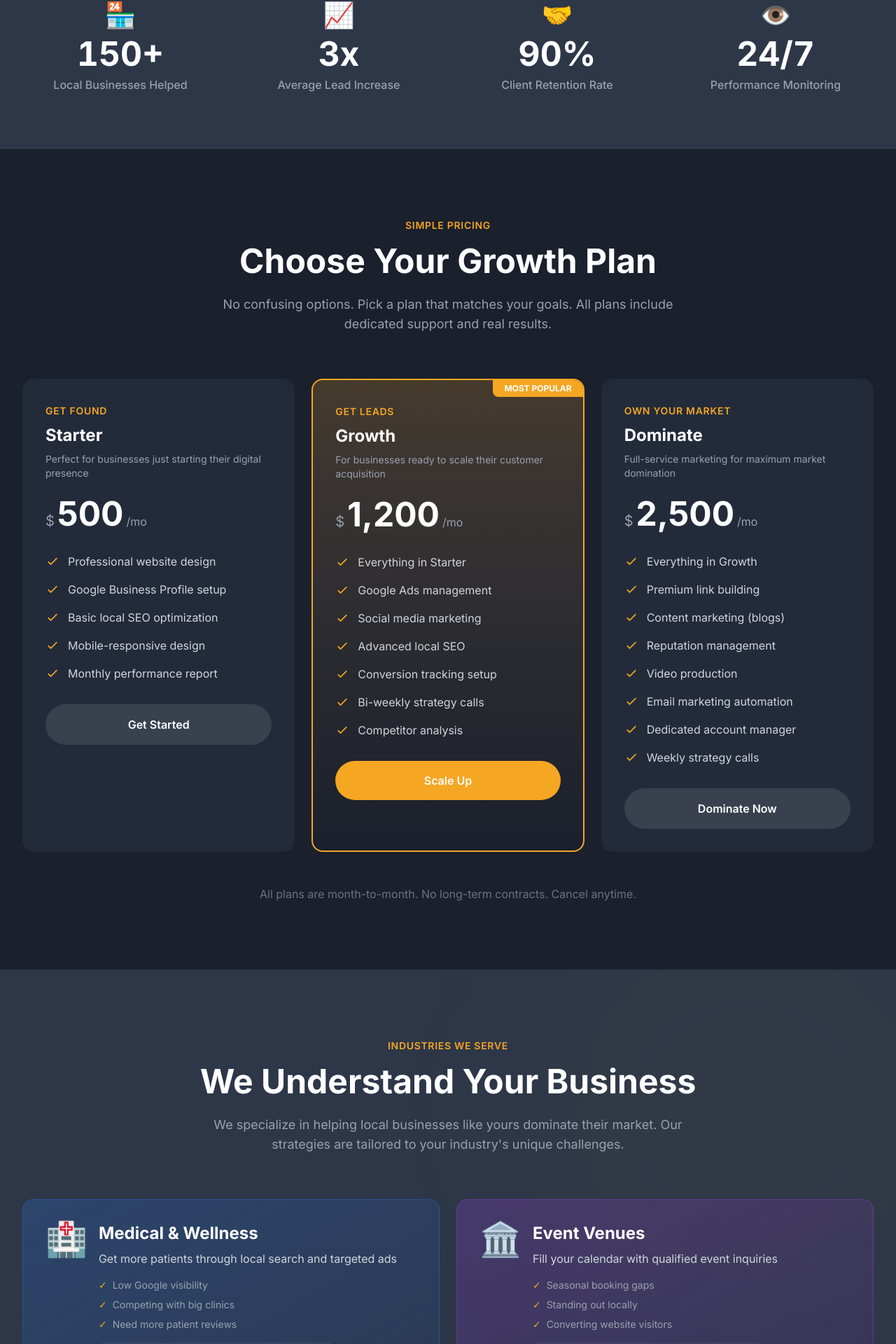
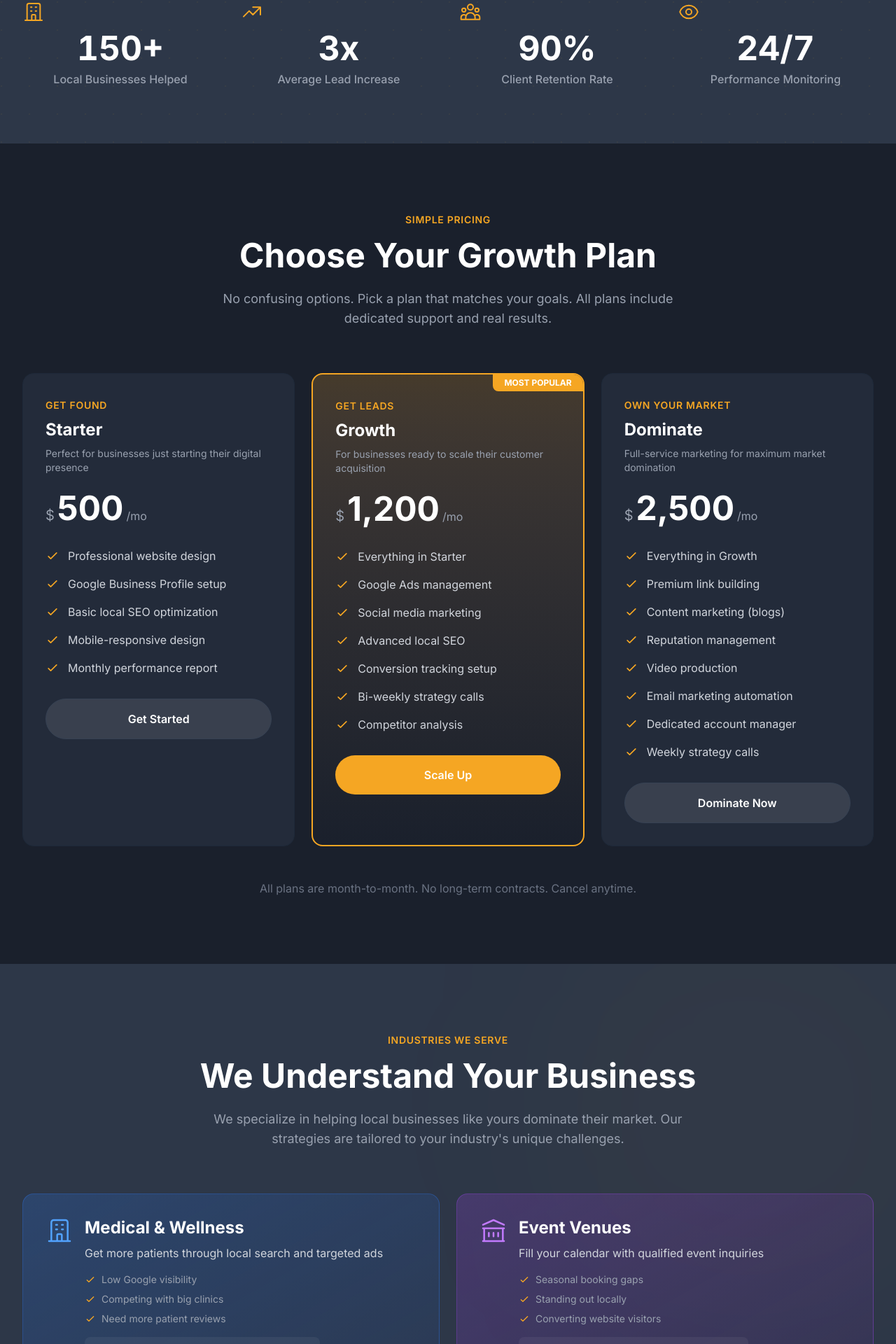
Before and after one commit to leadmetrik/leadmetrik-site, a Next.js app: page / in a window 1280 px wide. Shown: the part 879-2799 px from the top of the page at 70% size. Built offline with nearby package versions, Linux system fonts and the light colour scheme.

Commit message:
fix: remove emojis, replace with SVG icons, remove connecting line

```diff
--- a/src/components/Industries.tsx
+++ b/src/components/Industries.tsx
@@ -8,42 +8,63 @@ const industries = [
   {
     name: 'Medical & Wellness',
     slug: 'medical-marketing',
-    icon: '🏥',
+    icon: (
+      <svg className="w-10 h-10" fill="none" stroke="currentColor" viewBox="0 0 24 24">
+        <path strokeLinecap="round" strokeLinejoin="round" strokeWidth={1.5} d="M19 21V5a2 2 0 00-2-2H7a2 2 0 00-2 2v16m14 0h2m-2 0h-5m-9 0H3m2 0h5M9 7h1m-1 4h1m4-4h1m-1 4h1m-5 10v-5a1 1 0 011-1h2a1 1 0 011 1v5m-4 0h4" />
+      </svg>
+    ),
     description: 'Get more patients through local search and targeted ads',
     painPoints: ['Low Google visibility', 'Competing with big clinics', 'Need more patient reviews'],
     stats: '73% of patients search online before booking',
     color: 'from-blue-500/20 to-blue-600/5',
     borderColor: 'border-blue-500/30',
+    iconColor: 'text-blue-400',
   },
   {
     name: 'Event Venues',
     slug: 'venue-marketing',
-    icon: '🏛️',
+    icon: (
+      <svg className="w-10 h-10" fill="none" stroke="currentColor" viewBox="0 0 24 24">
+        <path strokeLinecap="round" strokeLinejoin="round" strokeWidth={1.5} d="M8 14v3m4-3v3m4-3v3M3 21h18M3 10h18M3 7l9-4 9 4M4 10h16v11H4V10z" />
+      </svg>
+    ),
     description: 'Fill your calendar with qualified event inquiries',
     painPoints: ['Seasonal booking gaps', 'Standing out locally', 'Converting website visitors'],
     stats: '80% of couples find venues through Google',
     color: 'from-purple-500/20 to-purple-600/5',
     borderColor: 'border-purple-500/30',
+    iconColor: 'text-purple-400',
   },
   {
     name: 'Home Services',
     slug: 'home-services-marketing',
-    icon: '🔧',
+    icon: (
+      <svg className="w-10 h-10" fill="none" stroke="currentColor" viewBox="0 0 24 24">
+        <path strokeLinecap="round" strokeLinejoin="round" strokeWidth={1.5} d="M10.325 4.317c.426-1.756 2.924-1.756 3.35 0a1.724 1.724 0 002.573 1.066c1.543-.94 3.31.826 2.37 2.37a1.724 1.724 0 001.065 2.572c1.756.426 1.756 2.924 0 3.35a1.724 1.724 0 00-1.066 2.573c.94 1.543-.826 3.31-2.37 2.37a1.724 1.724 0 00-2.572 1.065c-.426 1.756-2.924 1.756-3.35 0a1.724 1.724 0 00-2.573-1.066c-1.543.94-3.31-.826-2.37-2.37a1.724 1.724 0 00-1.065-2.572c-1.756-.426-1.756-2.924 0-3.35a1.724 1.724 0 001.066-2.573c-.94-1.543.826-3.31 2.37-2.37.996.608 2.296.07 2.572-1.065z" />
+        <path strokeLinecap="round" strokeLinejoin="round" strokeWidth={1.5} d="M15 12a3 3 0 11-6 0 3 3 0 016 0z" />
+      </svg>
+    ),
     description: 'Be the first call when homeowners need help',
     painPoints: ['Competing on price', 'Emergency job visibility', 'Building trust fast'],
     stats: '97% of consumers search online for local services',
     color: 'from-green-500/20 to-green-600/5',
     borderColor: 'border-green-500/30',
+    iconColor: 'text-green-400',
   },
   {
     name: 'Small Business',
     slug: 'small-business-marketing',
-    icon: '🏪',
+    icon: (
+      <svg className="w-10 h-10" fill="none" stroke="currentColor" viewBox="0 0 24 24">
+        <path strokeLinecap="round" strokeLinejoin="round" strokeWidth={1.5} d="M16 11V7a4 4 0 00-8 0v4M5 9h14l1 12H4L5 9z" />
+      </svg>
+    ),
     description: 'Compete with bigger brands on a smaller budget',
     painPoints: ['Limited marketing budget', 'No time for marketing', 'Need quick results'],
     stats: '46% of all searches have local intent',
     color: 'from-brand-orange/20 to-brand-orange/5',
     borderColor: 'border-brand-orange/30',
+    iconColor: 'text-brand-orange',
   },
 ]
 
@@ -91,7 +112,7 @@ export default function Industries() {
                 className={`block h-full p-8 rounded-2xl bg-gradient-to-br ${industry.color} border ${industry.borderColor} card-hover group`}
               >
                 <div className="flex items-start gap-4">
-                  <div className="text-5xl">{industry.icon}</div>
+                  <div className={`${industry.iconColor}`}>{industry.icon}</div>
                   <div className="flex-1">
                     <h3 className="text-2xl font-bold text-white mb-2 group-hover:text-brand-orange transition-colors">
                       {industry.name}
@@ -102,7 +123,9 @@ export default function Industries() {
                     <div className="space-y-2 mb-4">
                       {industry.painPoints.map((point) => (
                         <div key={point} className="flex items-center gap-2 text-sm text-gray-400">
-                          <span className="text-brand-orange">✓</span>
+                          <svg className="w-4 h-4 text-brand-orange flex-shrink-0" fill="none" stroke="currentColor" viewBox="0 0 24 24">
+                            <path strokeLinecap="round" strokeLinejoin="round" strokeWidth={2} d="M5 13l4 4L19 7" />
+                          </svg>
                           {point}
                         </div>
                       ))}
--- a/src/components/Process.tsx
+++ b/src/components/Process.tsx
@@ -52,9 +52,6 @@ export default function Process() {
 
   return (
     <section id="results" className="py-24 bg-brand-dark relative overflow-hidden">
-      {/* Connecting line */}
-      <div className="hidden lg:block absolute top-1/2 left-1/2 -translate-x-1/2 -translate-y-1/2 w-3/4 h-0.5 bg-gradient-to-r from-transparent via-brand-orange/30 to-transparent" />
-
       <div ref={ref} className="relative z-10 max-w-7xl mx-auto px-4 sm:px-6 lg:px-8">
         {/* Section Header */}
         <motion.div
--- a/src/components/Stats.tsx
+++ b/src/components/Stats.tsx
@@ -4,10 +4,47 @@ import { useEffect, useRef, useState } from 'react'
 import { motion, useInView } from 'framer-motion'
 
 const stats = [
-  { value: 150, suffix: '+', label: 'Local Businesses Helped', icon: '🏪' },
-  { value: 3, suffix: 'x', label: 'Average Lead Increase', icon: '📈' },
-  { value: 90, suffix: '%', label: 'Client Retention Rate', icon: '🤝' },
-  { value: 24, suffix: '/7', label: 'Performance Monitoring', icon: '👁️' },
+  {
+    value: 150,
+    suffix: '+',
+    label: 'Local Businesses Helped',
+    icon: (
+      <svg className="w-8 h-8" fill="none" stroke="currentColor" viewBox="0 0 24 24">
+        <path strokeLinecap="round" strokeLinejoin="round" strokeWidth={1.5} d="M19 21V5a2 2 0 00-2-2H7a2 2 0 00-2 2v16m14 0h2m-2 0h-5m-9 0H3m2 0h5M9 7h1m-1 4h1m4-4h1m-1 4h1m-5 10v-5a1 1 0 011-1h2a1 1 0 011 1v5m-4 0h4" />
+      </svg>
+    )
+  },
+  {
+    value: 3,
+    suffix: 'x',
+    label: 'Average Lead Increase',
+    icon: (
+      <svg className="w-8 h-8" fill="none" stroke="currentColor" viewBox="0 0 24 24">
+        <path strokeLinecap="round" strokeLinejoin="round" strokeWidth={1.5} d="M13 7h8m0 0v8m0-8l-8 8-4-4-6 6" />
+      </svg>
+    )
+  },
+  {
+    value: 90,
+    suffix: '%',
+    label: 'Client Retention Rate',
+    icon: (
+      <svg className="w-8 h-8" fill="none" stroke="currentColor" viewBox="0 0 24 24">
+        <path strokeLinecap="round" strokeLinejoin="round" strokeWidth={1.5} d="M17 20h5v-2a3 3 0 00-5.356-1.857M17 20H7m10 0v-2c0-.656-.126-1.283-.356-1.857M7 20H2v-2a3 3 0 015.356-1.857M7 20v-2c0-.656.126-1.283.356-1.857m0 0a5.002 5.002 0 019.288 0M15 7a3 3 0 11-6 0 3 3 0 016 0zm6 3a2 2 0 11-4 0 2 2 0 014 0zM7 10a2 2 0 11-4 0 2 2 0 014 0z" />
+      </svg>
+    )
+  },
+  {
+    value: 24,
+    suffix: '/7',
+    label: 'Performance Monitoring',
+    icon: (
+      <svg className="w-8 h-8" fill="none" stroke="currentColor" viewBox="0 0 24 24">
+        <path strokeLinecap="round" strokeLinejoin="round" strokeWidth={1.5} d="M15 12a3 3 0 11-6 0 3 3 0 016 0z" />
+        <path strokeLinecap="round" strokeLinejoin="round" strokeWidth={1.5} d="M2.458 12C3.732 7.943 7.523 5 12 5c4.478 0 8.268 2.943 9.542 7-1.274 4.057-5.064 7-9.542 7-4.477 0-8.268-2.943-9.542-7z" />
+      </svg>
+    )
+  },
 ]
 
 function AnimatedCounter({ value, suffix }: { value: number; suffix: string }) {
@@ -70,7 +107,7 @@ export default function Stats() {
               transition={{ duration: 0.5, delay: index * 0.1 }}
               className="text-center"
             >
-              <div className="text-4xl mb-3">{stat.icon}</div>
+              <div className="text-brand-orange mb-3">{stat.icon}</div>
               <div className="text-4xl md:text-5xl font-bold text-white mb-2">
                 <AnimatedCounter value={stat.value} suffix={stat.suffix} />
               </div>
```
